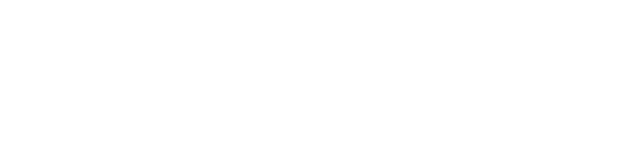
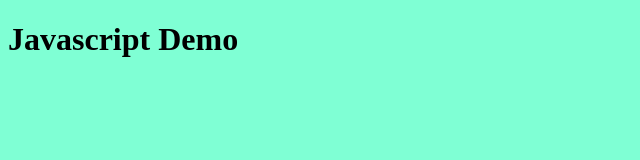
Before and after one commit to Tabspear/js_teaLearn, a plain HTML site: page index.html in a window 1280 px wide. Shown: the whole page, without its empty margins (0-640 px from the left). Drawn offline with Linux system fonts and the light colour scheme.

Commit message:
Day One Take Home

```diff
--- a/index.html
+++ b/index.html
@@ -8,7 +8,7 @@
     <title>Day One</title>
 </head>
 <body>
-
+    <h1>Javascript Demo</h1>
 
 <script src="script.js"></script>
 </body>
--- a/style.css
+++ b/style.css
@@ -0,0 +1,3 @@
+body{
+    background-color: aquamarine;
+}
```
Also changed, not shown: script.js (+15 -0 lines).
